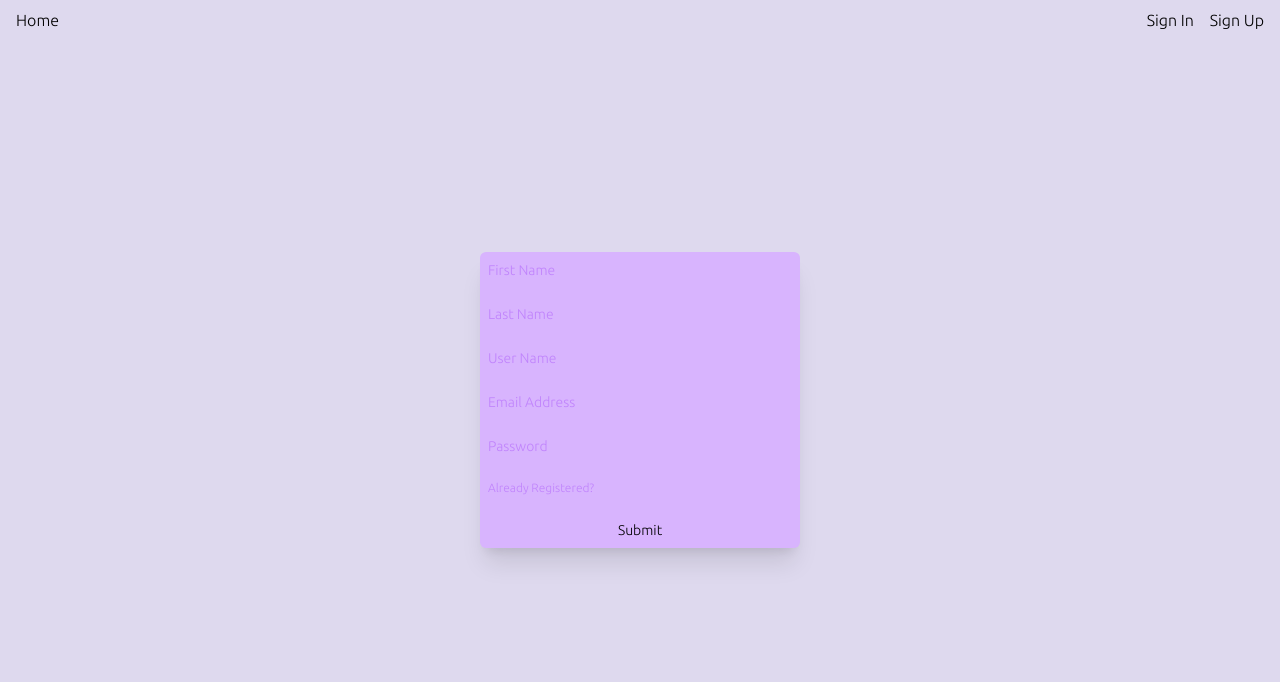
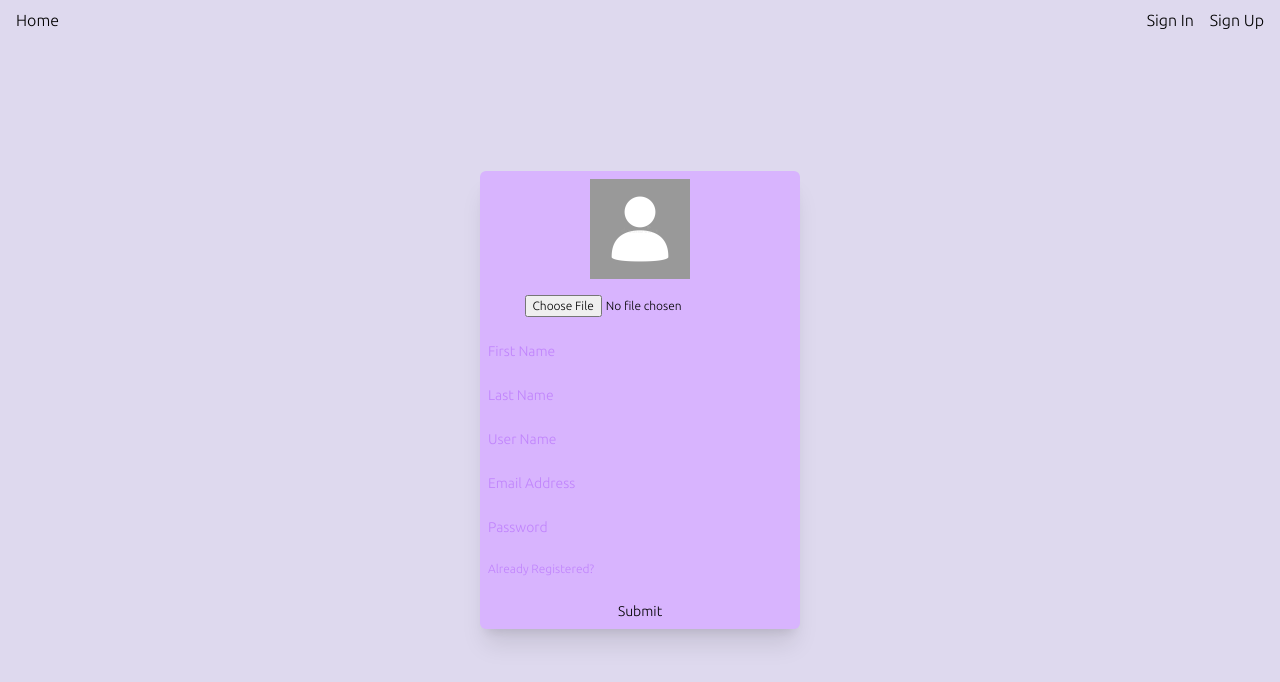
Before and after one commit to TaherJalal/Twitter-Clone, a Next.js app: page /auth/signup in a window 1280 px wide. Shown: the top 682 px of the page. Built offline with nearby package versions, Linux system fonts and the light colour scheme.

Commit message:
added image in sign up static only no logic to upload

```diff
--- a/pages/api/auth/signup.ts
+++ b/pages/api/auth/signup.ts
@@ -10,7 +10,8 @@ export default async function signup(
 ) {
   const salt = process.env.SALT || 10;
   const secret = process.env.SECRET;
-  const { firstName, lastName, username, email, password } = req.body;
+  const { firstName, lastName, username, email, password, displayImage } =
+    req.body;
 
   try {
     const userSchema = object({
@@ -42,7 +43,7 @@ export default async function signup(
     });
     const hashPassowrd = bcrypt.hashSync(password, 10);
 
-   const x = await userSchema.validate(req.body, {
+    const validated = await userSchema.validate(req.body, {
       abortEarly: false,
     });
 
@@ -53,8 +54,9 @@ export default async function signup(
         username,
         email,
         password: hashPassowrd,
-        following: {create: []},
-        followers: {create: []}
+        displayImage,
+        following: { create: [] },
+        followers: { create: [] },
       },
     });
 
--- a/pages/auth/signup.tsx
+++ b/pages/auth/signup.tsx
@@ -2,6 +2,7 @@ import React , {useState} from 'react'
 import axios from 'axios'
 import Navbar from '@/components/Navbar'
 import Link from 'next/link'
+import Image from 'next/image'
 
 function signup() {
 
@@ -10,6 +11,7 @@ function signup() {
     let [username ,setUserName] = useState("")
     let [email ,setEmail] = useState("")
     let [password,setPassword] = useState("")
+    const [displayImage ,setDisplayImage] = useState("/user/display-picture.jpg")
 
     const post = () => {
         axios.post("http://localhost:3000/api/auth/signup" , {
@@ -29,6 +31,12 @@ function signup() {
 <div className='capitalize h-90-h w-screen flex justify-center items-center font-montserrat'>
 
     <form onSubmit={post} className='flex flex-col gap-6 w-80 bg-purple-300 rounded-md shadow-xl p-2 transition hover:-translate-y-2 hover:ease-in-out duration-500'>
+
+    <div className='flex gap-4 flex-col text-xs justify-center items-center'>
+    <img src={displayImage} height={100} width={100} alt="public\user\display-picture.jpg" />
+   <input type="file" onChange={(e) => setDisplayImage(e.target.value)} />
+    </div>
+
 
         <input type="text" className='bg-purple-300 text-white placeholder-purple-400 text-sm focus:border-blue-400' required={true} placeholder='First Name' onChange={(e) => setFirstName(e.target.value)}/>
 
```
Also changed, not shown: public/user/display-picture.jpg (added).
